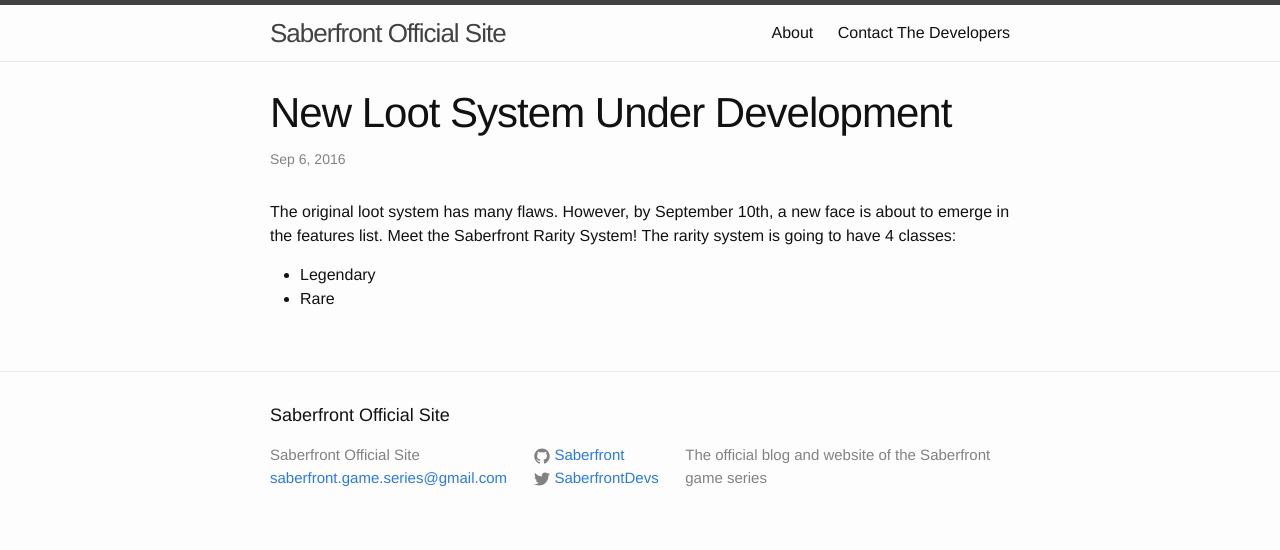
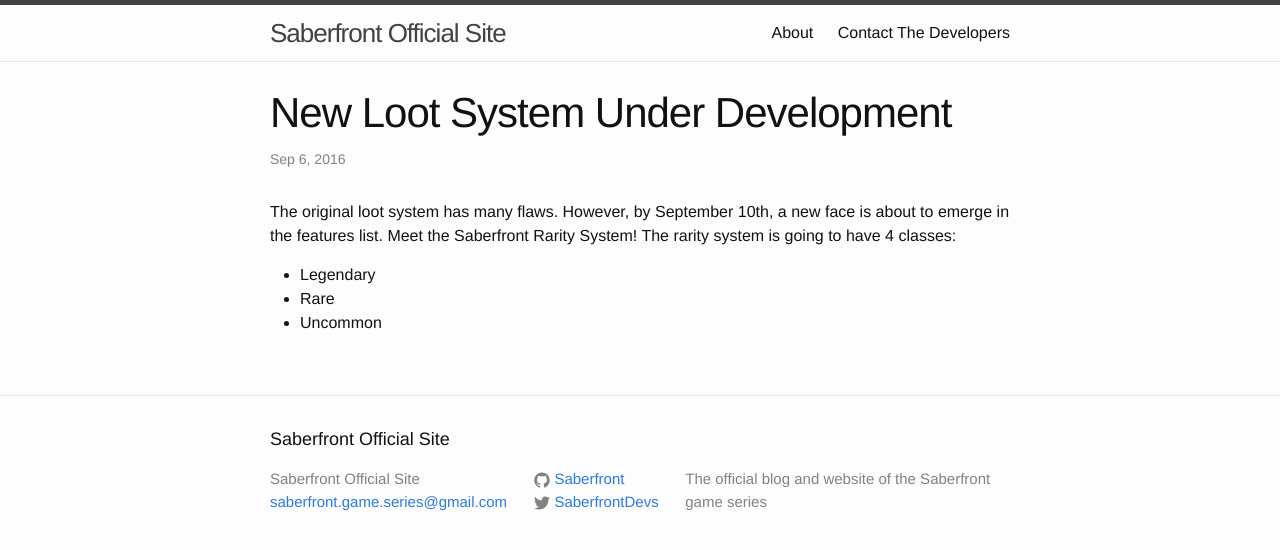
Before and after one commit to Saberfront/saberfront.github.io, a Jekyll site: the page built from _posts/2016-09-06-New-Loot-System-Under-Development.markdown, in a window 1280 px wide. Shown: the top 550 px of the page. Built offline with Jekyll 4.4.1, drawn with Linux system fonts in a browser that asks for light colours.

Commit message:
Update 2016-09-06-New-Loot-System-Under-Development.markdown

```diff
--- a/_posts/2016-09-06-New-Loot-System-Under-Development.markdown
+++ b/_posts/2016-09-06-New-Loot-System-Under-Development.markdown
@@ -8,3 +8,4 @@ The original loot system has many flaws. However, by September 10th, a new face
 
 - Legendary
 - Rare
+- Uncommon
```
